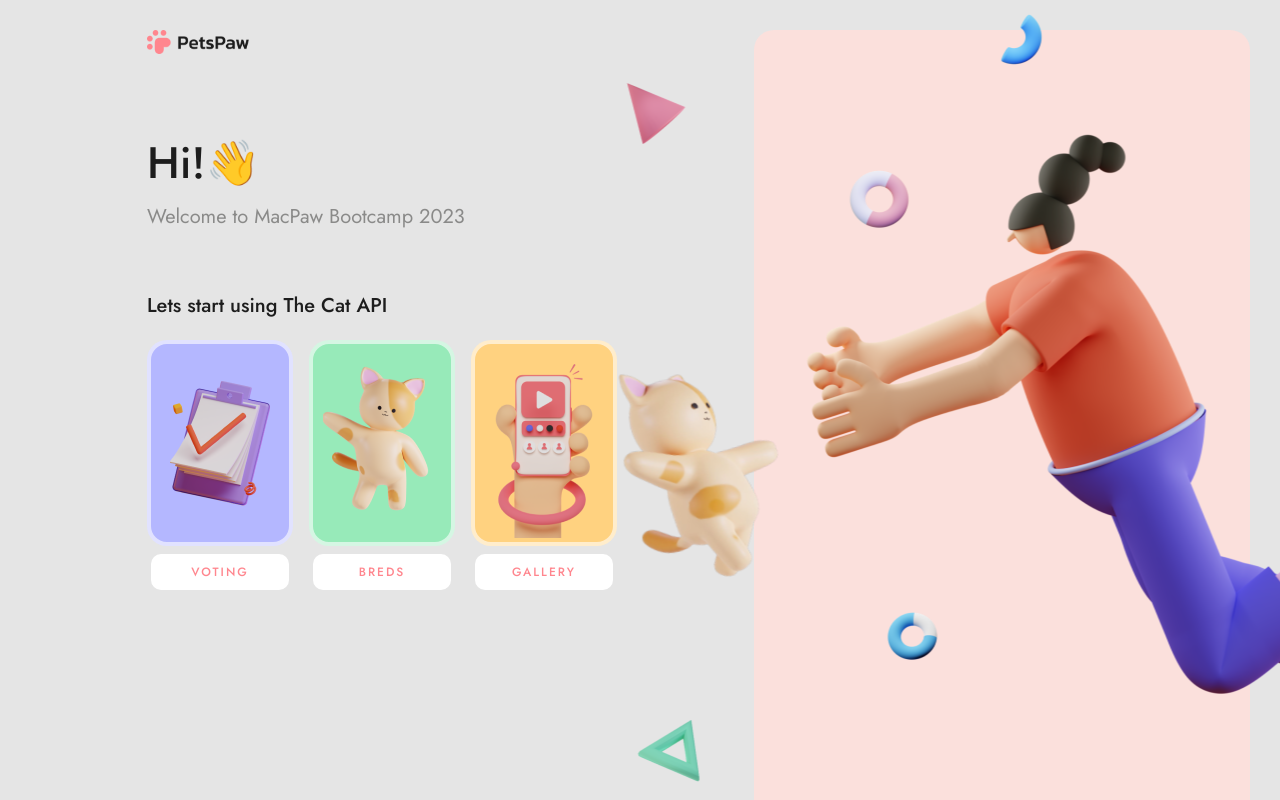
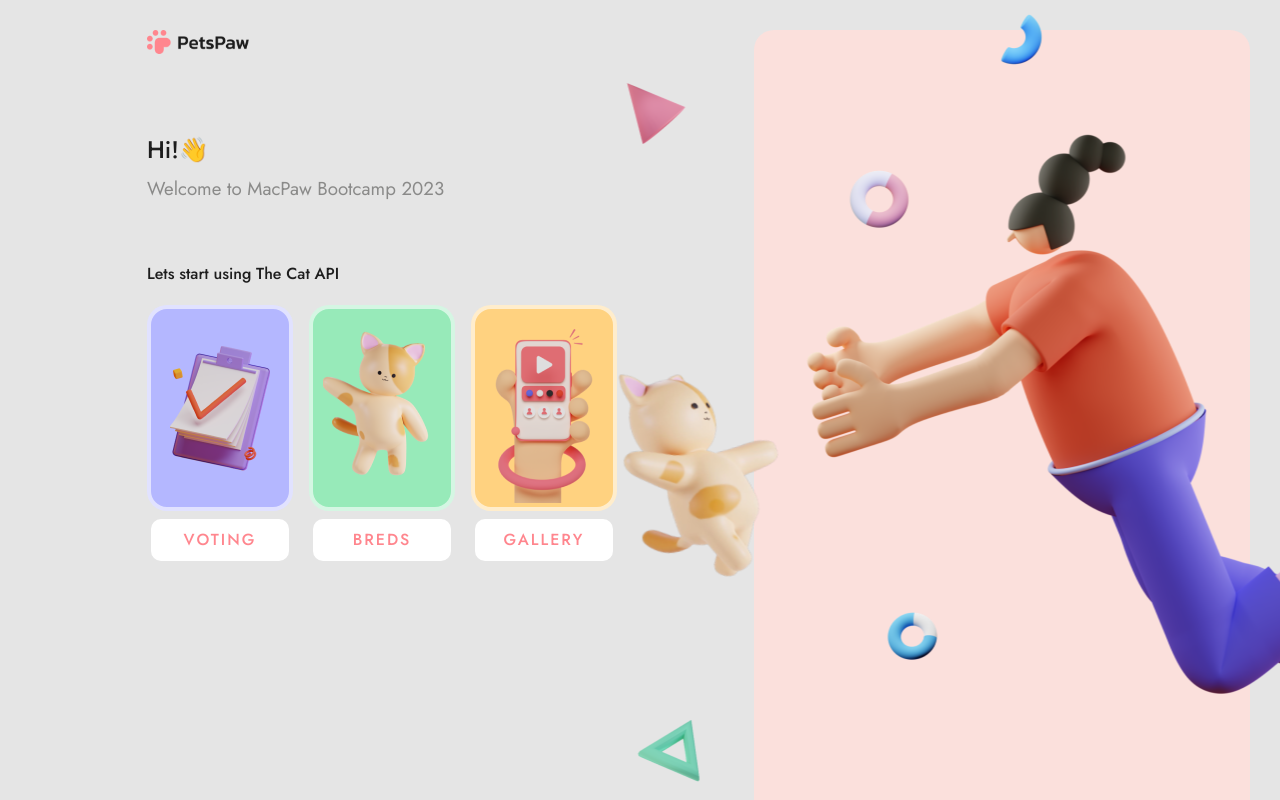
Before and after one commit to AlinaS13/pets-paw, a React (Create React App) app: page / in a window 1280 px wide. Built offline with nearby package versions, Linux system fonts and the light colour scheme.

Commit message:
fix styles

```diff
--- a/src/scss/_mixins.scss
+++ b/src/scss/_mixins.scss
@@ -1,7 +1,7 @@
 @mixin font-size($fontSize, $fontWeight, $lineHeight) {
-  font-size: calc($fontSize / 16) + rem;
+  font-size: calc(#{$fontSize} / 16) + rem;
   font-weight: $fontWeight;
-  line-height: calc($lineHeight / $fontSize);
+  line-height: calc(#{$lineHeight} / #{$fontSize});
 }
 
 @mixin reset-list {
@@ -13,10 +13,6 @@
 
 @mixin reset-list-item {
   margin-bottom: 0;
-}
-
-@mixin calc($count, $gap) {
-  width: calc((100% - ($count - 1) * $gap) / $count);
 }
 
 @mixin mobile {
```
